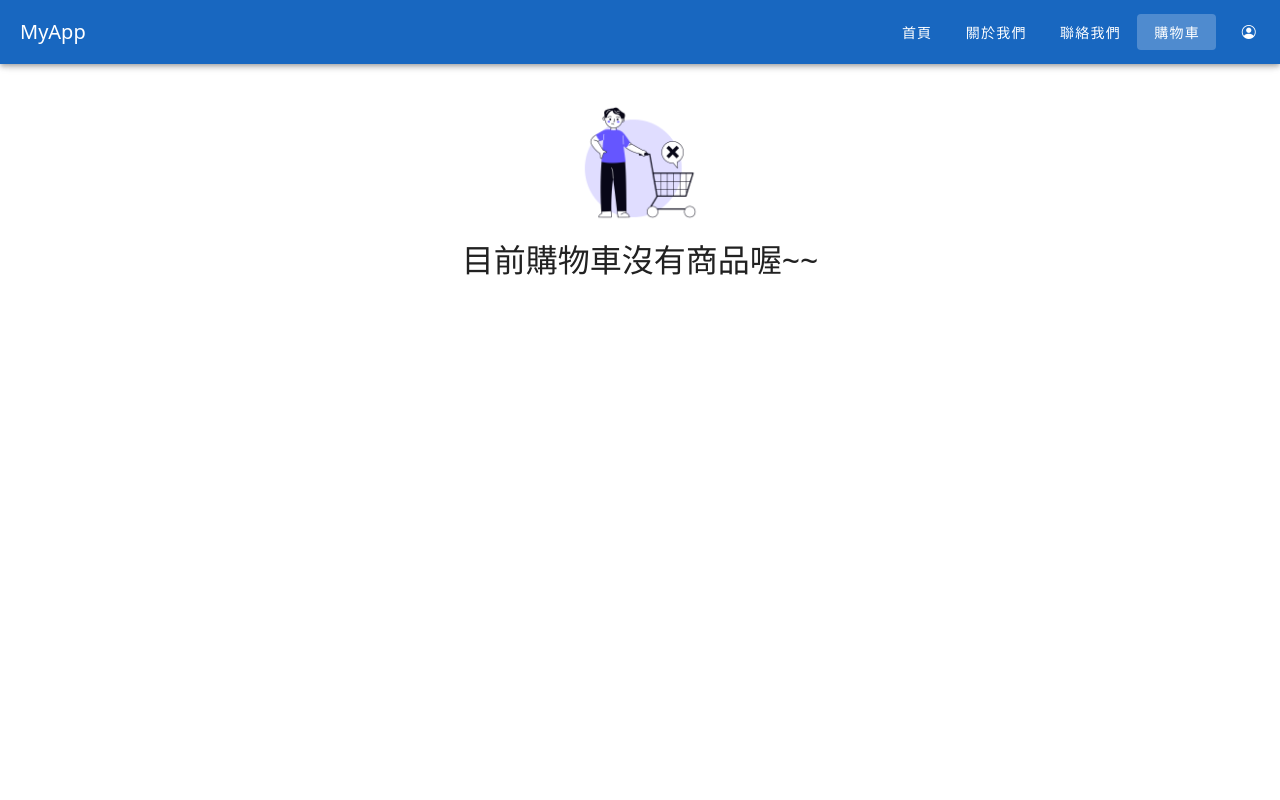
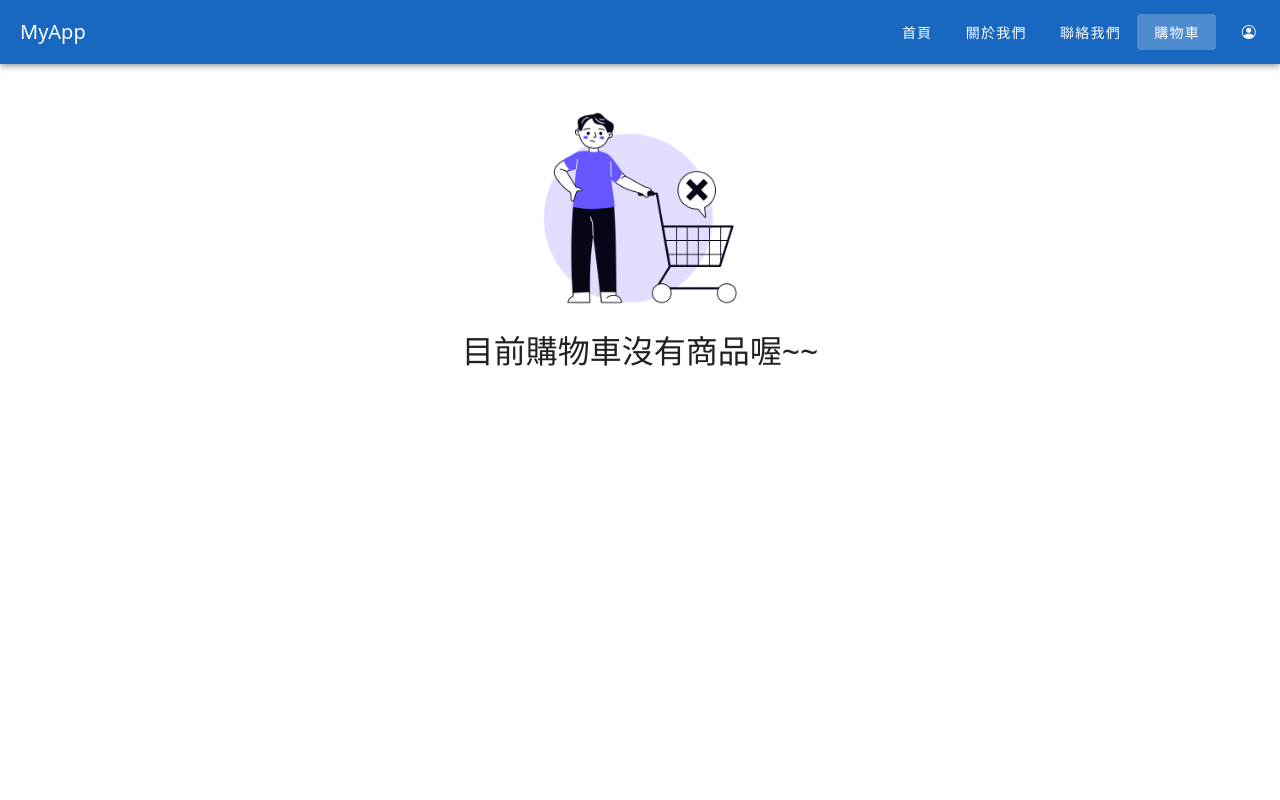
Before and after one commit to ctes930013/my-nuxt-nav, a Nuxt app: page /cart in a window 1280 px wide. Shown: the top 800 px of the page. Built offline with nearby package versions, Linux system fonts and the light colour scheme.

Commit message:
feat:更改關於我們等頁水平內間距

```diff
--- a/pages/about.vue
+++ b/pages/about.vue
@@ -1,6 +1,6 @@
 <template>
   <div>
-    <v-container class="my-5 v-container-padding">
+    <v-container class="my-5 px-md-15">
       <v-row class="custom-margin-b-8">
         <v-col cols="12" md="6">
           <img src="https://pgw.udn.com.tw/gw/photo.php?u=https://uc.udn.com.tw/photo/2025/07/23/realtime/32677631.jpg&s=Y&x=0&y=0&sw=5616&sh=3744&h=300&w=400" class="w-100" alt="桌機圖">
--- a/pages/cart.vue
+++ b/pages/cart.vue
@@ -1,6 +1,6 @@
 <template>
   <div>
-    <v-container class="my-5 v-container-padding">
+    <v-container class="my-5 px-md-15">
       <div v-if="cartStore.items.length > 0">
         <v-row justify="end">
           <v-btn
--- a/pages/product.vue
+++ b/pages/product.vue
@@ -1,6 +1,6 @@
 <template>
   <div>
-    <v-container class="my-5 v-container-padding">
+    <v-container class="my-5 px-md-15">
       <v-row class="custom-margin-b-8">
         <v-col cols="12" md="6">
           <Swiper
```
